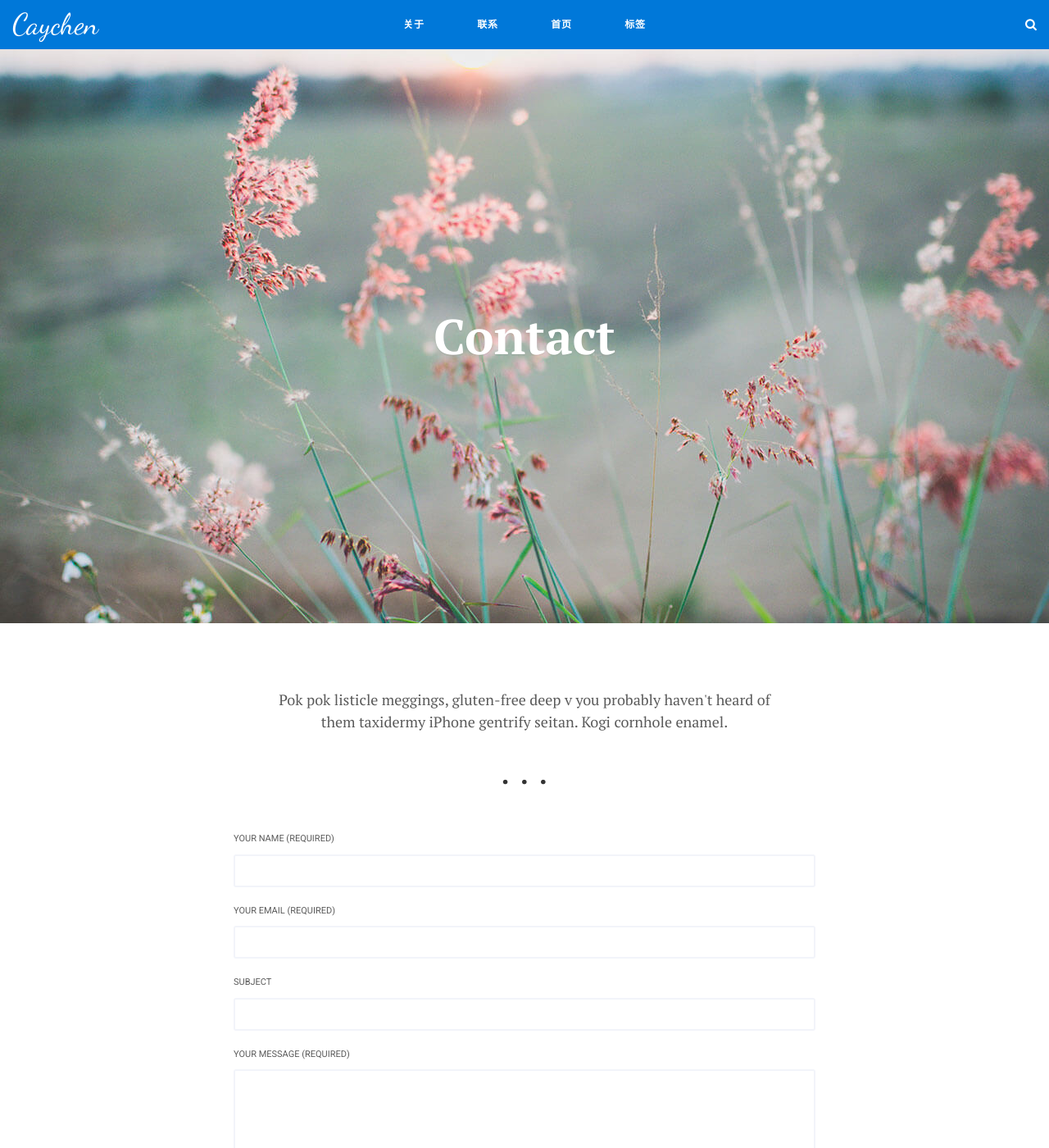
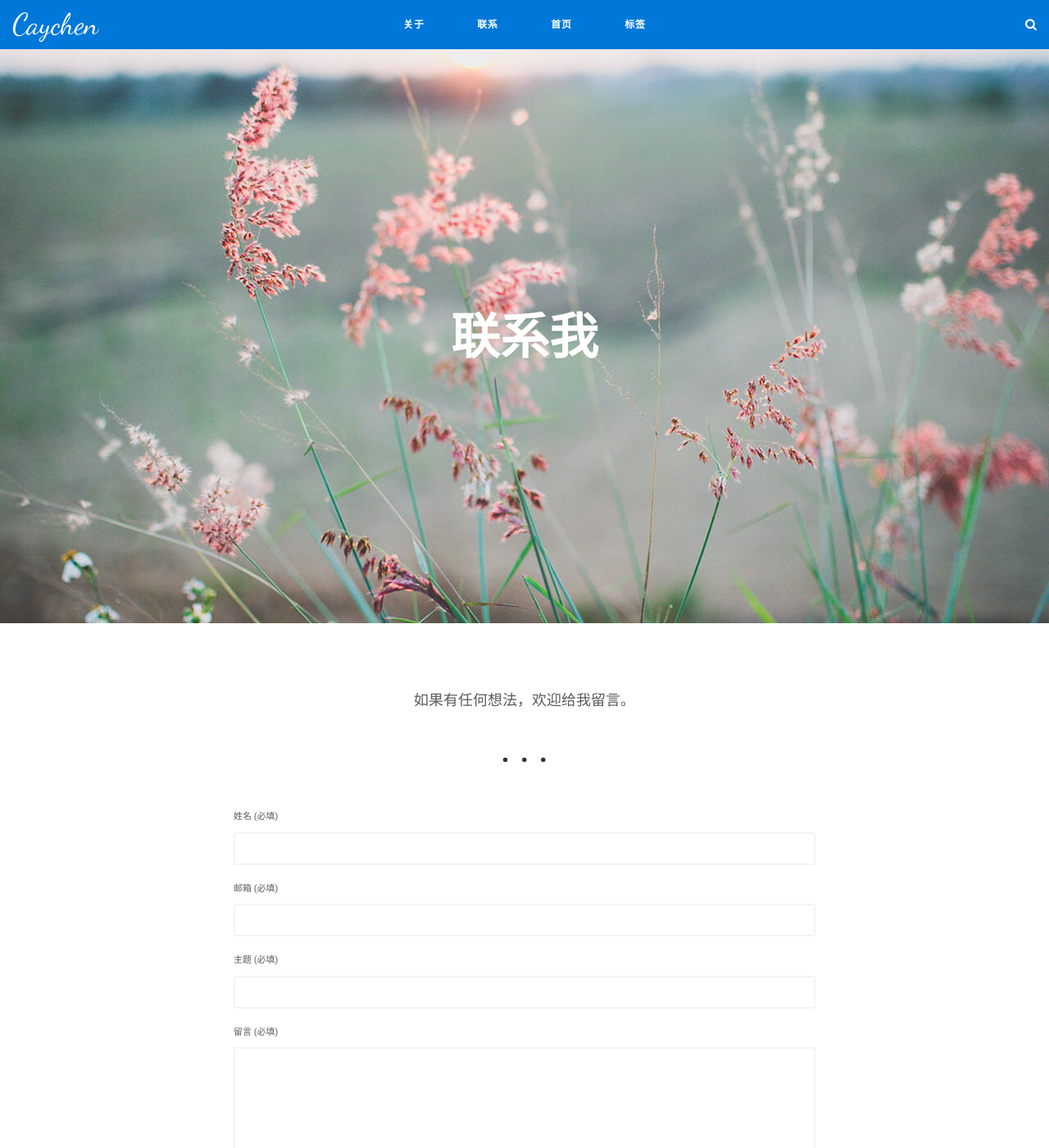
Before and after one commit to caychen/caychen.github.io, a Jekyll site: the page built from _pages/contact.html, in a window 1280 px wide and 1400 px high. Shown: the whole window at 82% size. Built offline with Jekyll 4.4.1, drawn with Linux system fonts in a browser that asks for light colours.

Commit message:
加入formspree

```diff
--- a/_config.yml
+++ b/_config.yml
@@ -14,6 +14,7 @@ author-name: Caychen
 author-image: 10.jpg
 about-author: 我的英文名是Caychen，只是万万千千程序猿中的一只小菜鸟，喜欢学习编程，喜欢探索新技术！！！
 author-email: caychen@aliyun.com
+formspree-email: https://formspree.io/f/xyyoybnv
 author-github: https://www.github.com/caychen
 author-gitee: https://www.gitee.com/caychen
 author-csdn: https://www.blog.csdn.net/caychen
@@ -30,7 +31,7 @@ pinterest: https://pinterest.com/
 youtube: https://www.youtube.com/
 
 # Contact Form Settings
-contact-subtitle: Pok pok listicle meggings, gluten-free deep v you probably haven't heard of them taxidermy iPhone gentrify seitan. Kogi cornhole enamel. # Title for the subscription form.
+contact-subtitle: 如果有任何想法，欢迎给我留言。
 
 # Google Analytics
 google-analytics: # Add your identifier. For example UA-99631805-1.
--- a/_pages/contact.html
+++ b/_pages/contact.html
@@ -1,6 +1,6 @@
 ---
 layout: page
-title: Contact
+title: 联系我
 image: 13.jpg
 zh_name: 联系
 ---
@@ -9,21 +9,21 @@ zh_name: 联系
 <hr>
 {% else %}
 {% endif %}
-<form action="https://formspree.io/{{ site.author-email }}" method="POST" class="form">
+<form action="{{ site.formspree-email }}" method="POST" class="form">
   <div class="form-group">
-    <label for="form-name">Your Name (Required)</label>
+    <label for="form-name">姓名 (必填)</label>
     <input class="form-input" type="text" name="name" id="form-name" required>
   </div>
   <div class="form-group">
-    <label for="form-email">Your Email (Required)</label>
+    <label for="form-email">邮箱 (必填)</label>
     <input class="form-input" type="email" name="_replyto" id="form-email" required>
   </div>
   <div class="form-group">
-    <label for="form-subject">Subject</label>
-    <input class="form-input" type="text" name="subject" id="form-subject">
+    <label for="form-subject">主题 (必填)</label>
+    <input class="form-input" type="text" name="subject" id="form-subject" required>
   </div>
   <div class="form-group">
-    <label for="form-text">Your Message (Required)</label>
+    <label for="form-text">留言 (必填)</label>
     <textarea class="form-textarea" name="text" rows="12" id="form-text" required></textarea>
   </div>
   <div class="form-group">
--- a/_pages/tags.html
+++ b/_pages/tags.html
@@ -7,7 +7,6 @@ zh_name: 标签
 ---
 {% capture site_tags %}{% for tag in site.tags %}{{ tag | first }}{% unless forloop.last %},{% endunless %}{% endfor %}{% endcapture %}
 {% assign tag_words = site_tags | split:',' | sort %}
-{% assign date_format = site.minima.date_format | default: "%Y/%m/%d" %}
 
 <section class="blog-tags">
   <ul class="tags clearfix">
@@ -22,7 +21,7 @@ zh_name: 标签
     {% for post in site.tags[this_word] %}{% if post.title != null %}
     <div class="tag-list">
         <span><a href="{{ post.url }}">{{ post.title }}</a></span>
-        <small><span>| {{ post.date | date_format }}</span></small>
+        <small><span>| {% assign date_format = site.minima.date_format | default: "%Y/%m/%d" %}{{ post.date | date_format }}</span></small>
     </div>
     {% endif %}{% endfor %}
   {% endunless %}{% endfor %}
```
Also changed, not shown: _pages/about.md (+1 -1 lines).
